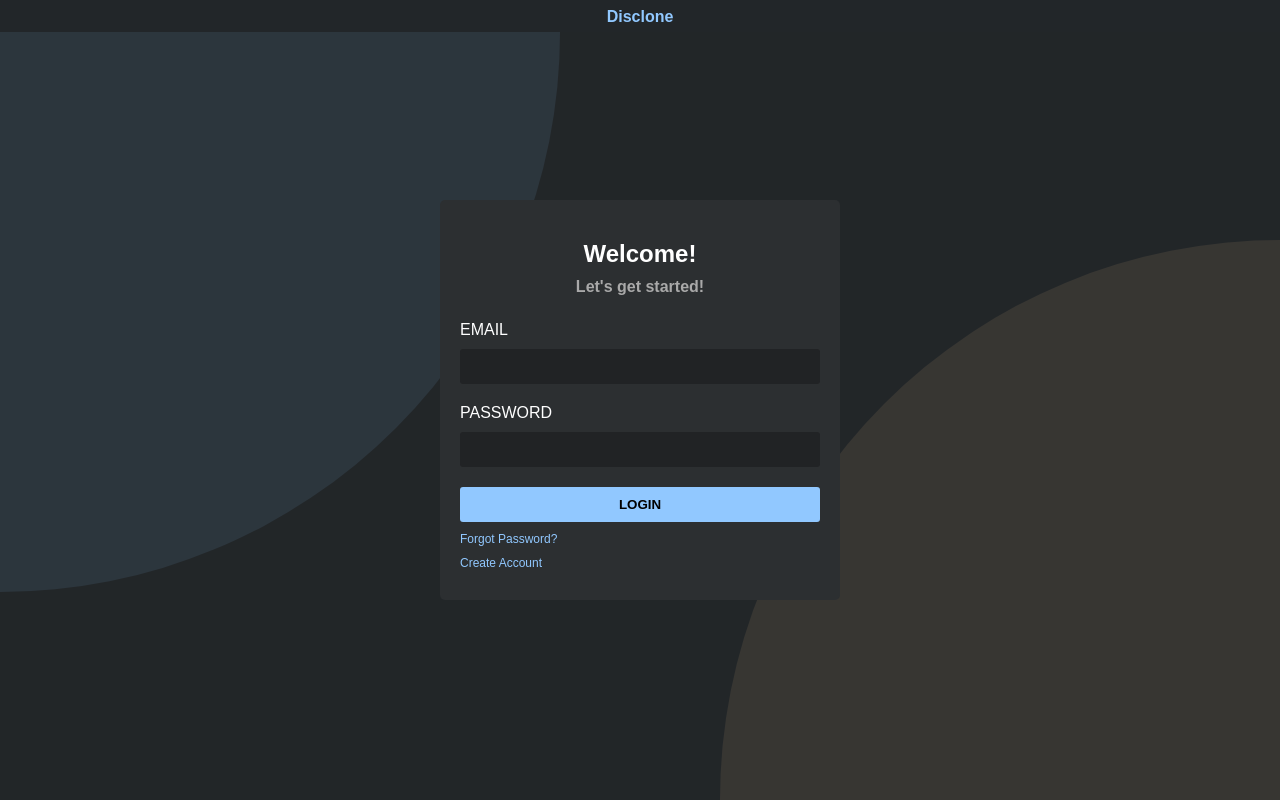
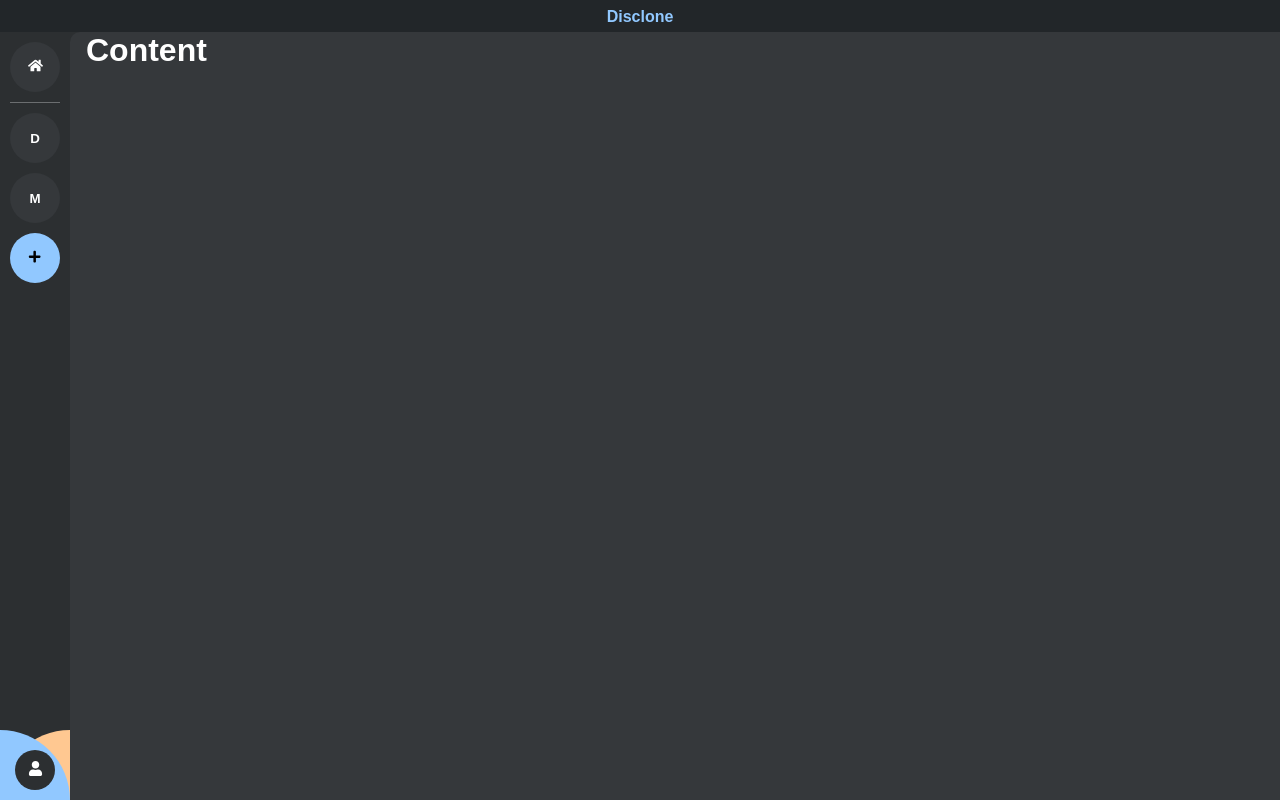
Before and after one commit to djdebnam/discord_clone, a React (Create React App) app: page /dashboard in a window 1280 px wide. Built offline with nearby package versions, Linux system fonts and the light colour scheme.

Commit message:
added routing between login and dashboard

```diff
--- a/package.json
+++ b/package.json
@@ -14,6 +14,7 @@
     "react-dom": "^18.2.0",
     "react-icons": "^4.4.0",
     "react-router": "^6.3.0",
+    "react-router-dom": "^6.3.0",
     "react-scripts": "5.0.1",
     "wait-on": "^6.0.1",
     "web-vitals": "^2.1.4"
--- a/src/App.js
+++ b/src/App.js
@@ -1,16 +1,17 @@
+import { BrowserRouter as Router,Routes, Route } from "react-router-dom";
 import "./App.css";
-import TitleBar from "./components/TitleBar";
-import SideBar from "./components/SideBar";
-import Content from "./components/Content";
 import Login from "./components/Login";
+import Dashboard from "./components/Dashboard";
 
 function App() {
   return (
     <div className="App" id="app-body">
-      <TitleBar />
-      <Login />
-      {/* <SideBar/>
-      <Content/> */}
+      <Router>
+        <Routes>
+          <Route path="/" element={<Login/>} />
+          <Route path="/dashboard" element={<Dashboard/>}/>
+        </Routes>
+      </Router>
     </div>
   );
 }
--- /dev/null
+++ b/src/components/Dashboard.js
@@ -0,0 +1,14 @@
+import SideBar from "./SideBar";
+import TitleBar from "./TitleBar";
+import Content from "./Content";
+const Dashboard = () => {
+  return (
+    <div>
+      <TitleBar />
+      <SideBar />
+      <Content />
+    </div>
+  );
+};
+
+export default Dashboard;
--- a/src/components/Login.js
+++ b/src/components/Login.js
@@ -1,6 +1,9 @@
+import TitleBar from "./TitleBar";
+import { Link } from "react-router-dom";
 const Login = () => {
   return (
     <div>
+      <TitleBar />
       <div className="accent-primary"></div>
       <div className="accent-secondary"></div>
       <div className="overlay"></div>
@@ -12,9 +15,11 @@
         <input id="login-email" type="text"></input>
         <div id="login-password-title">Password</div>
         <input id="login-password" type="password"></input>
-        <button id="login-button" className="primary-color-button">
-          Login
-        </button>
+        <Link to="/dashboard">
+          <button id="login-button" className="primary-color-button">
+            Login
+          </button>
+        </Link>
         <div className="login-links">
           <a href="/">Forgot Password?</a>
           <a href="/">Create Account</a>
--- a/src/components/SideBar.js
+++ b/src/components/SideBar.js
@@ -1,3 +1,4 @@
+import { Link } from "react-router-dom";
 import { FaPlus, FaUser, FaHome } from "react-icons/fa";
 const SideBar = () => {
   return (
@@ -14,9 +15,11 @@
         </button>
         <div id="user-button-holder-primary"></div>
         <div id="user-button-holder-secondary"></div>
-        <button id="user-button">
-          <FaUser id="user-button-icon" />
-        </button>
+        <Link to="/">
+          <button id="user-button">
+            <FaUser id="user-button-icon" />
+          </button>
+        </Link>
       </div>
     </div>
   );
--- a/src/index.css
+++ b/src/index.css
@@ -200,7 +200,7 @@
   position: fixed;
   width: 100%;
   background-color: #222629;
-  opacity: 0.9;
+  opacity: 0.7;
   z-index: 3;
 }
 
@@ -275,10 +275,6 @@
   border-radius: 3px;
   border: none;
 }
-.login-links {
-
-
-}
 .login-links a {
   color: var(--primary-color);
   text-decoration: none;
```
Also changed, not shown: 1 other file (tests, documents, lock files or other folders).
